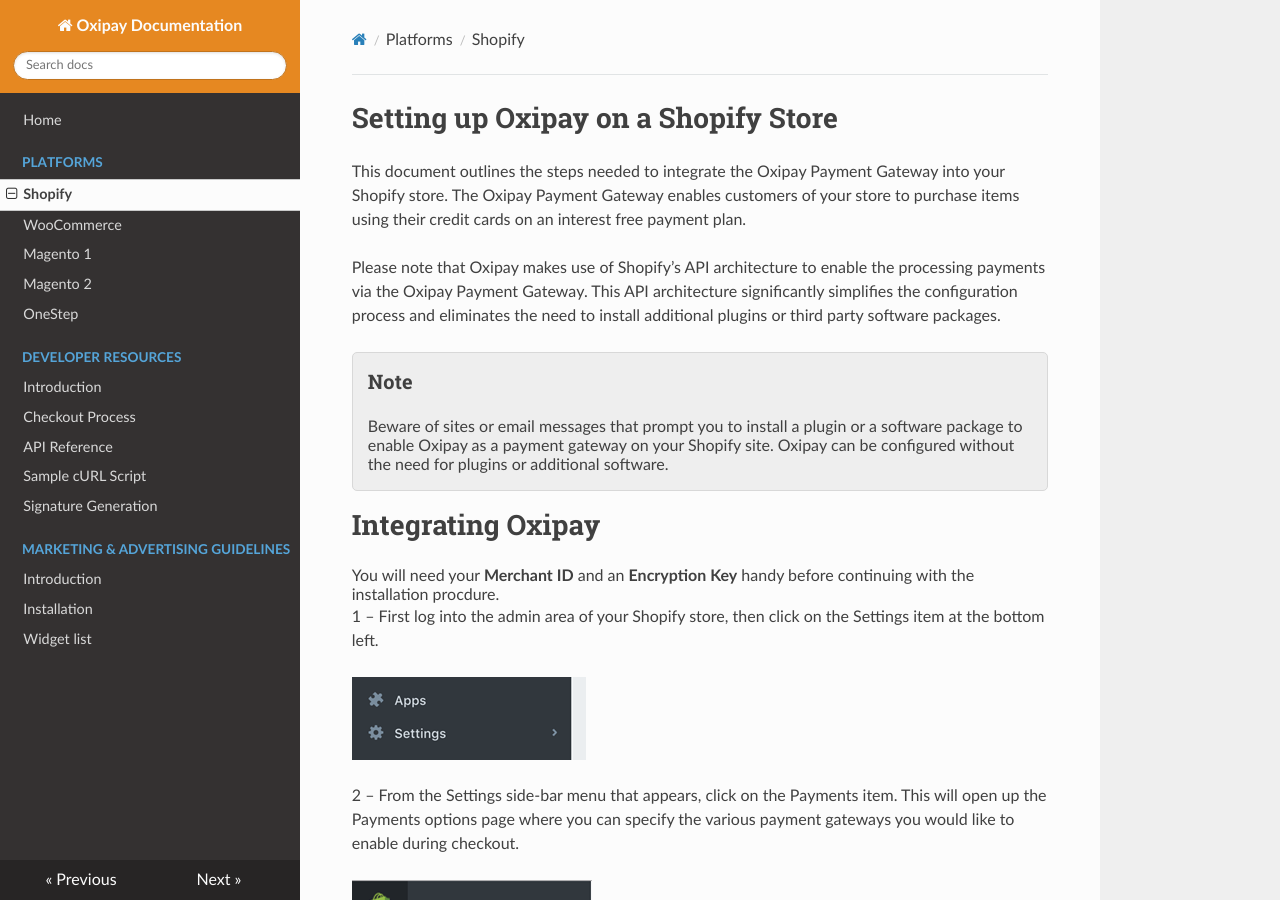
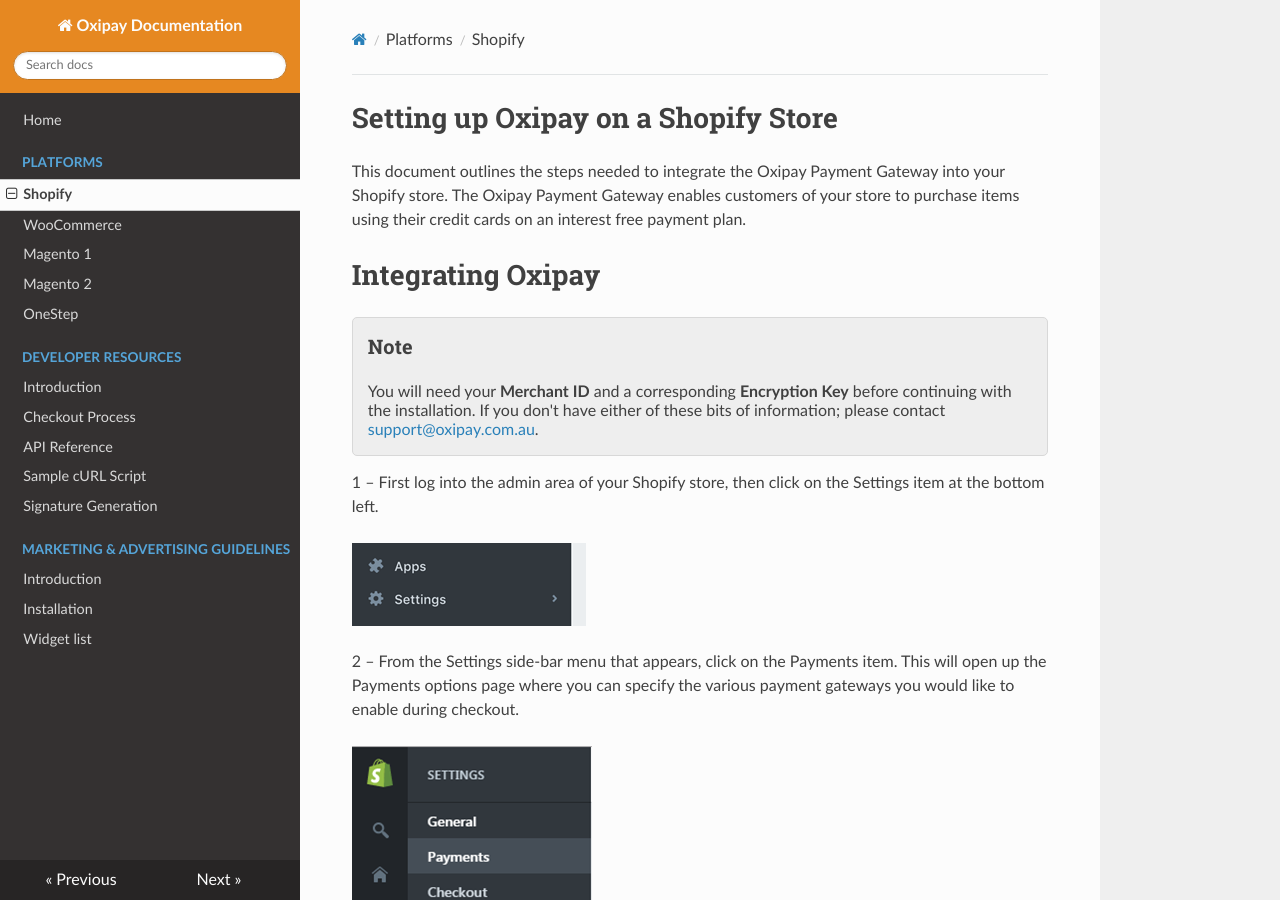
Before and after one commit to oxipay/oxidocs, an MkDocs documentation site: the page built from docs/platforms/shopify.md, in a window 1280 px wide and 900 px high. Built offline with MkDocs 1.6.1, drawn with Linux system fonts in a browser that asks for light colours; nearby versions of some CDN libraries; old or Windows-style settings are respelled for this version of MkDocs.

Commit message:
updated shopify instructions

```diff
--- a/docs/platforms/shopify.md
+++ b/docs/platforms/shopify.md
@@ -1,21 +1,18 @@
 # Setting up Oxipay on a Shopify Store
 
 This document outlines the steps needed to integrate the Oxipay Payment Gateway into your Shopify store. The Oxipay Payment Gateway enables customers of your store to purchase items using their credit cards on an interest free payment plan.
+<br/>
 
-Please note that Oxipay makes use of Shopify’s API architecture to enable the processing payments via the Oxipay Payment Gateway. This API architecture significantly simplifies the configuration process and eliminates the need to install additional plugins or third party software packages.
+#Integrating Oxipay#
 
 <div class="panel panel-primary">
   <div class="panel-heading">
     <h3 class="panel-title">Note</h3>
   </div>
   <div class="panel-body">
-    Beware of sites or email messages that prompt you to install a plugin or a software package to enable Oxipay as a payment gateway on your Shopify site. Oxipay can be configured without the need for plugins or additional software.
+    You will need your <b>Merchant ID</b> and a corresponding <b>Encryption Key</b> before continuing with the installation. If you don't have either of these bits of information; please contact <a href="mailto:support@oxipay.com.au?Subject=Merchant ID">support@oxipay.com.au</a>.
   </div>
 </div>
-
-#Integrating Oxipay#
-
-<div class="alert alert-info" role="alert">You will need your <b>Merchant ID</b> and an <b>Encryption Key</b> handy before continuing with the installation procdure.</div><br/>
 
 1 – First log into the admin area of your Shopify store, then click on the Settings item at the bottom left.
 
@@ -133,6 +130,7 @@
     At the time of writing this document, Oxipay has been configured to only accepts Visa and/or MasterCard credit cards. Please contact us to discuss your options in processing Oxipay transaction using other credit card types.
   </div>
 </div>
+<br/>
 
 ##Oxipay Updates##
 Updates to Oxipay might be made in the future to either accommodate newer internet technologies that we deem essential to integrate into our Oxipay Payment Gateway or to accommodate new or deprecated functionality within the Shopify API.
```
